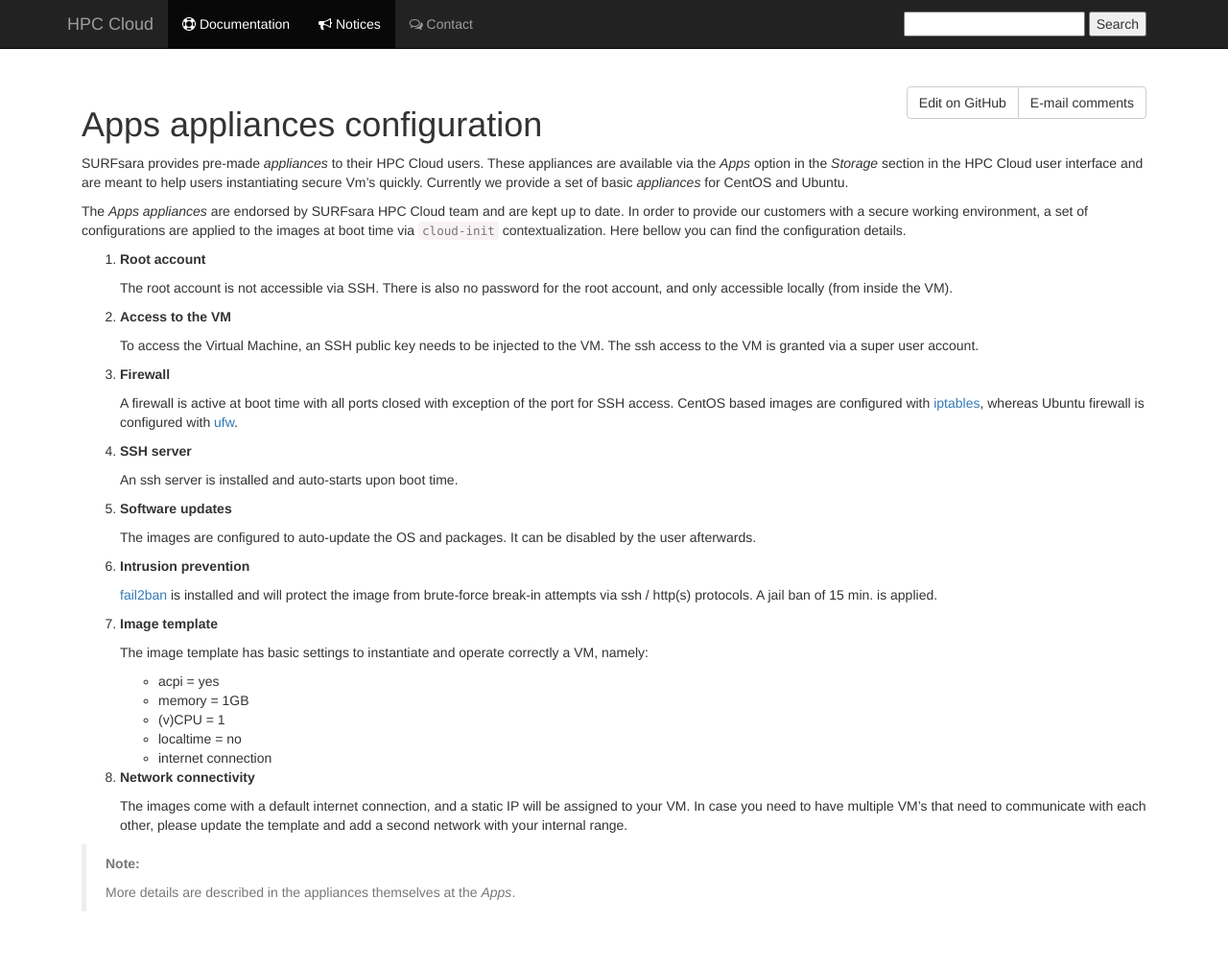
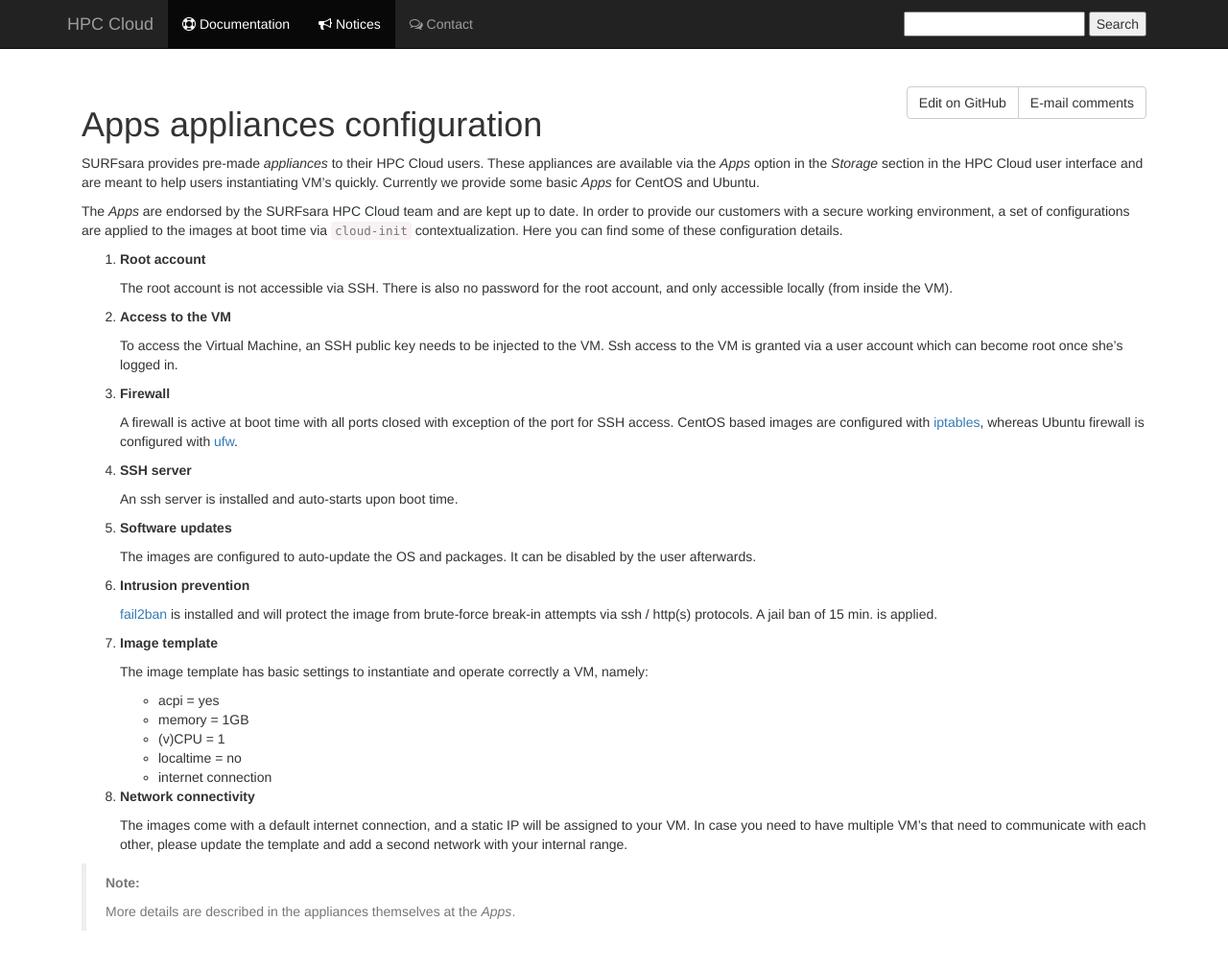
Before and after one commit to sara-nl/clouddocs, a Jekyll site: the page built from appliances-configuration.markdown, in a window 1280 px wide and 1030 px high. Shown: the top 1009 px of the window at 96% size. Built offline with Jekyll 4.4.1, drawn with Linux system fonts in a browser that asks for light colours; nearby versions of some CDN libraries; our own code applies the rules of GitHub Pages for plain Markdown files.

Commit message:
Update appliances-configuration.markdown

```diff
--- a/appliances-configuration.markdown
+++ b/appliances-configuration.markdown
@@ -4,9 +4,9 @@
 
 # Apps appliances configuration
 
-SURFsara provides pre-made _appliances_ to their HPC Cloud users. These appliances are available via the _Apps_ option in the _Storage_ section in the HPC Cloud user interface and are meant to help users instantiating secure Vm's quickly. Currently we provide a set of basic _appliances_ for CentOS and Ubuntu.
+SURFsara provides pre-made _appliances_ to their HPC Cloud users. These appliances are available via the _Apps_ option in the _Storage_ section in the HPC Cloud user interface and are meant to help users instantiating VM's quickly. Currently we provide some basic _Apps_ for CentOS and Ubuntu.
 
-The _Apps_ _appliances_ are endorsed by SURFsara HPC Cloud team and are kept up to date. In order to provide our customers with a secure working environment, a set of configurations are applied to the images at boot time via `cloud-init` contextualization. Here bellow you can find the configuration details.
+The _Apps_ are endorsed by the SURFsara HPC Cloud team and are kept up to date. In order to provide our customers with a secure working environment, a set of configurations are applied to the images at boot time via `cloud-init` contextualization. Here you can find some of these configuration details.
 
 1. **Root account**
 
@@ -14,7 +14,7 @@
 
 2. **Access to the VM**
 
-    To access the Virtual Machine, an SSH public key needs to be injected to the VM. The ssh access to the VM is granted via a super user account.
+    To access the Virtual Machine, an SSH public key needs to be injected to the VM. Ssh access to the VM is granted via a  user account which can become root once she's logged in.
 
 3. **Firewall**
 
```
